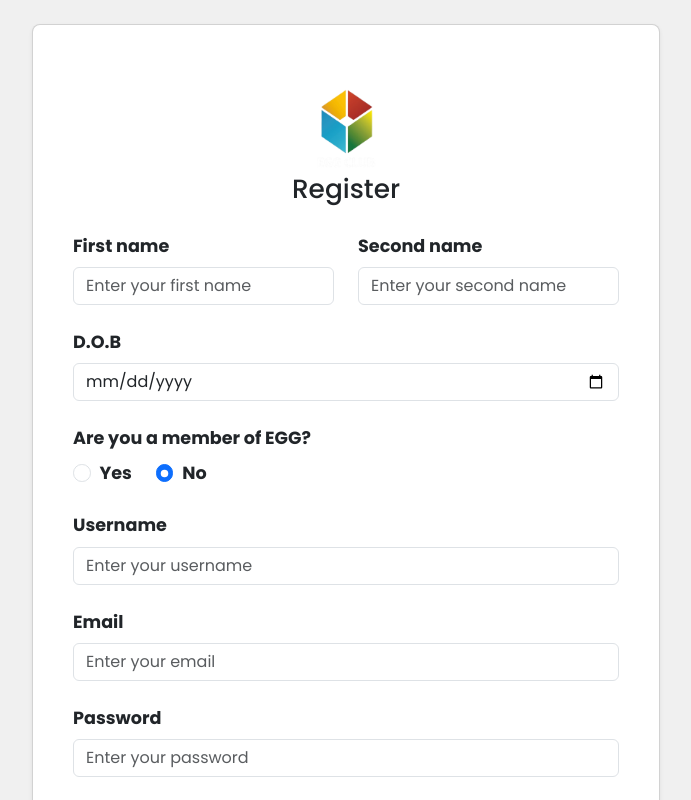
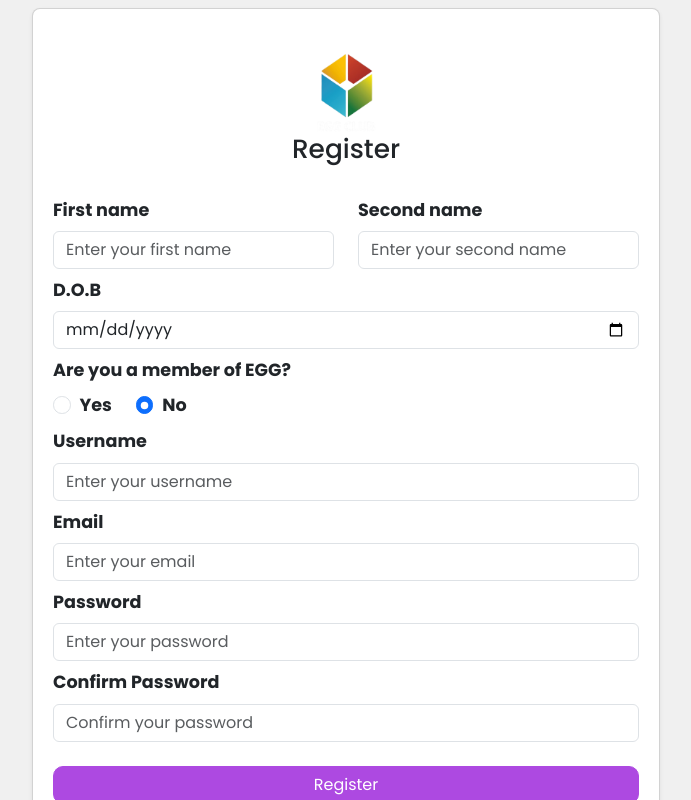
Before and after one commit to pandelevanhochust/EGG-TEAMWORK, a React (Create React App) app: page /register in a window 1280 px wide. Shown: the top 800 px of the page, without its empty margins (294-985 px from the left). Built offline with nearby package versions, Linux system fonts and the light colour scheme; a web font is replaced by a local one.

Commit message:
align register

```diff
--- a/src/layout/RegisterScreen.js
+++ b/src/layout/RegisterScreen.js
@@ -19,8 +19,8 @@ const RegisterScreen = () => {
   const navigate = useNavigate();
 
   return (
-    <Container fluid className="register-screen d-flex justify-content-center align-items-center mt-4">
-      <Card className="register-container shadow-sm p-4">
+    <Container fluid className="register-screen d-flex justify-content-center align-items-center mt-2">
+      <Card className="register-container shadow-sm p-1">
         <Card.Body>
           <Row className="text-center my-4 d-flex justify-content-center align-items-center ">
             <img
@@ -30,12 +30,12 @@ const RegisterScreen = () => {
               onClick={() => navigate('/')}
               style={{ cursor: 'pointer' }}
             />
-            <h2 className="text-center my-1">Register</h2>
+            <h2 className="text-center">Register</h2>
           </Row>
           <Form>
             <Row>
               <Col>
-                <Form.Group className="mb-4" controlId="first_name">
+                <Form.Group className="mb-2" controlId="first_name">
                   <Form.Label>First name</Form.Label>
                   <Form.Control
                     type="text"
@@ -47,7 +47,7 @@ const RegisterScreen = () => {
                 </Form.Group>
               </Col>
               <Col>
-                <Form.Group className="mb-4" controlId="second_name">
+                <Form.Group className="mb-2" controlId="second_name">
                   <Form.Label>Second name</Form.Label>
                   <Form.Control
                     type="text"
@@ -60,7 +60,7 @@ const RegisterScreen = () => {
               </Col>
             </Row>
 
-            <Form.Group className="mb-4" controlId="dob">
+            <Form.Group className="mb-2" controlId="dob">
               <Form.Label>D.O.B</Form.Label>
               <Form.Control
                 type="date"
@@ -70,7 +70,7 @@ const RegisterScreen = () => {
               />
             </Form.Group>
 
-            <Form.Group className="mb-4" controlId="membership">
+            <Form.Group className="mb-2" controlId="membership">
               <Form.Label>Are you a member of EGG?</Form.Label>
               <Row>
                 <Col xs="auto">
@@ -101,7 +101,7 @@ const RegisterScreen = () => {
             </Form.Group>
 
             {Membership && (
-              <Form.Group className="mb-4" controlId="gen">
+              <Form.Group className="mb-2" controlId="gen">
                 <Form.Label>Which Gen are you as an EGG-er?</Form.Label>
                 <Form.Select
                   required
@@ -116,7 +116,7 @@ const RegisterScreen = () => {
               </Form.Group>
             )}
 
-            <Form.Group className="mb-4" controlId="username">
+            <Form.Group className="mb-2" controlId="username">
               <Form.Label>Username</Form.Label>
               <Form.Control
                 type="text"
@@ -127,7 +127,7 @@ const RegisterScreen = () => {
               />
             </Form.Group>
 
-            <Form.Group className="mb-4" controlId="email">
+            <Form.Group className="mb-2" controlId="email">
               <Form.Label>Email</Form.Label>
               <Form.Control
                 type="email"
@@ -138,7 +138,7 @@ const RegisterScreen = () => {
               />
             </Form.Group>
 
-            <Form.Group className="mb-4" controlId="password">
+            <Form.Group className="mb-2" controlId="password">
               <Form.Label>Password</Form.Label>
               <Form.Control
                 type="password"
@@ -149,7 +149,7 @@ const RegisterScreen = () => {
               />
             </Form.Group>
 
-            <Form.Group className="mb-4" controlId="confirm_password">
+            <Form.Group className="mb-2" controlId="confirm_password">
               <Form.Label>Confirm Password</Form.Label>
               <Form.Control
                 type="password"
```
